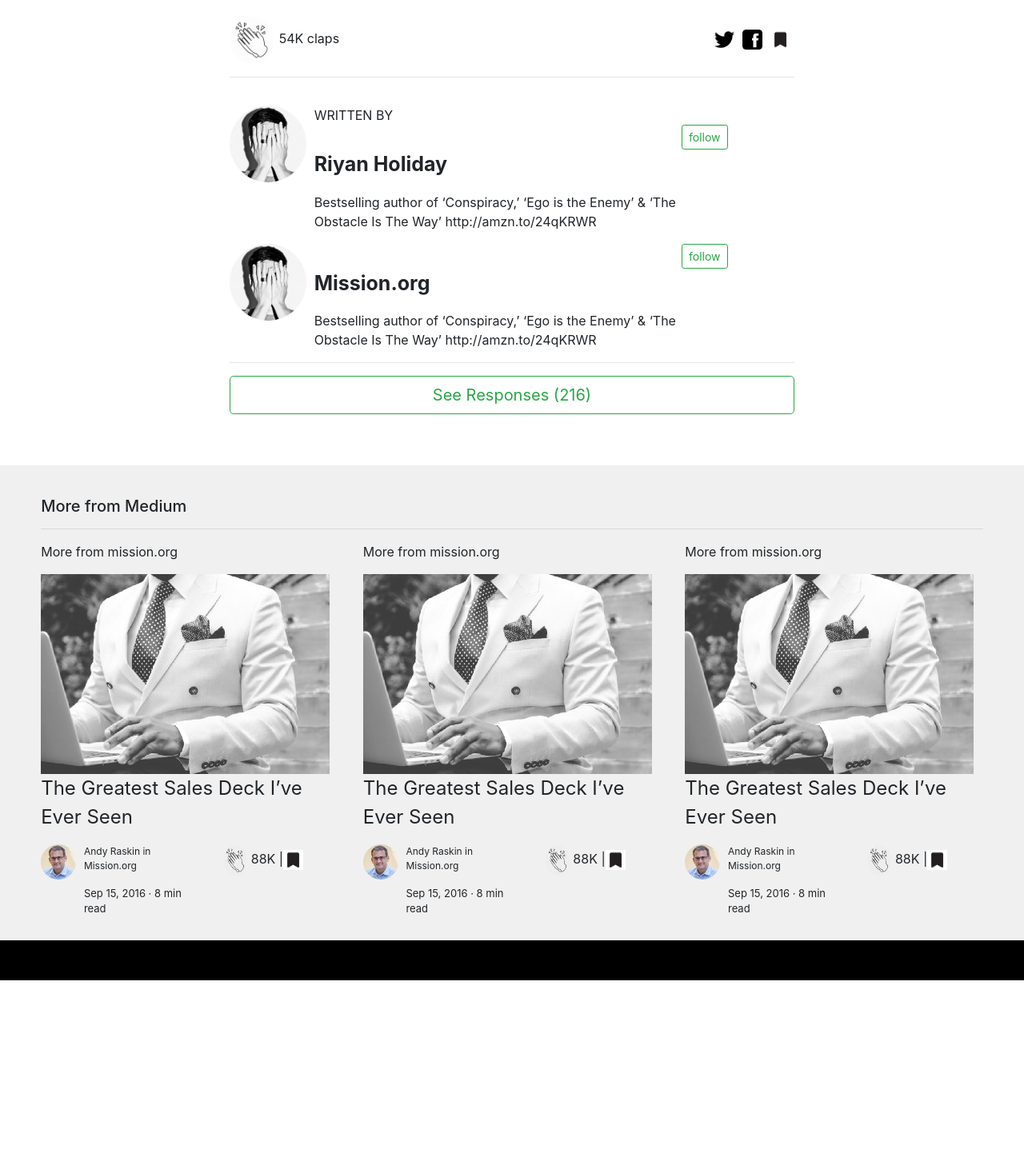
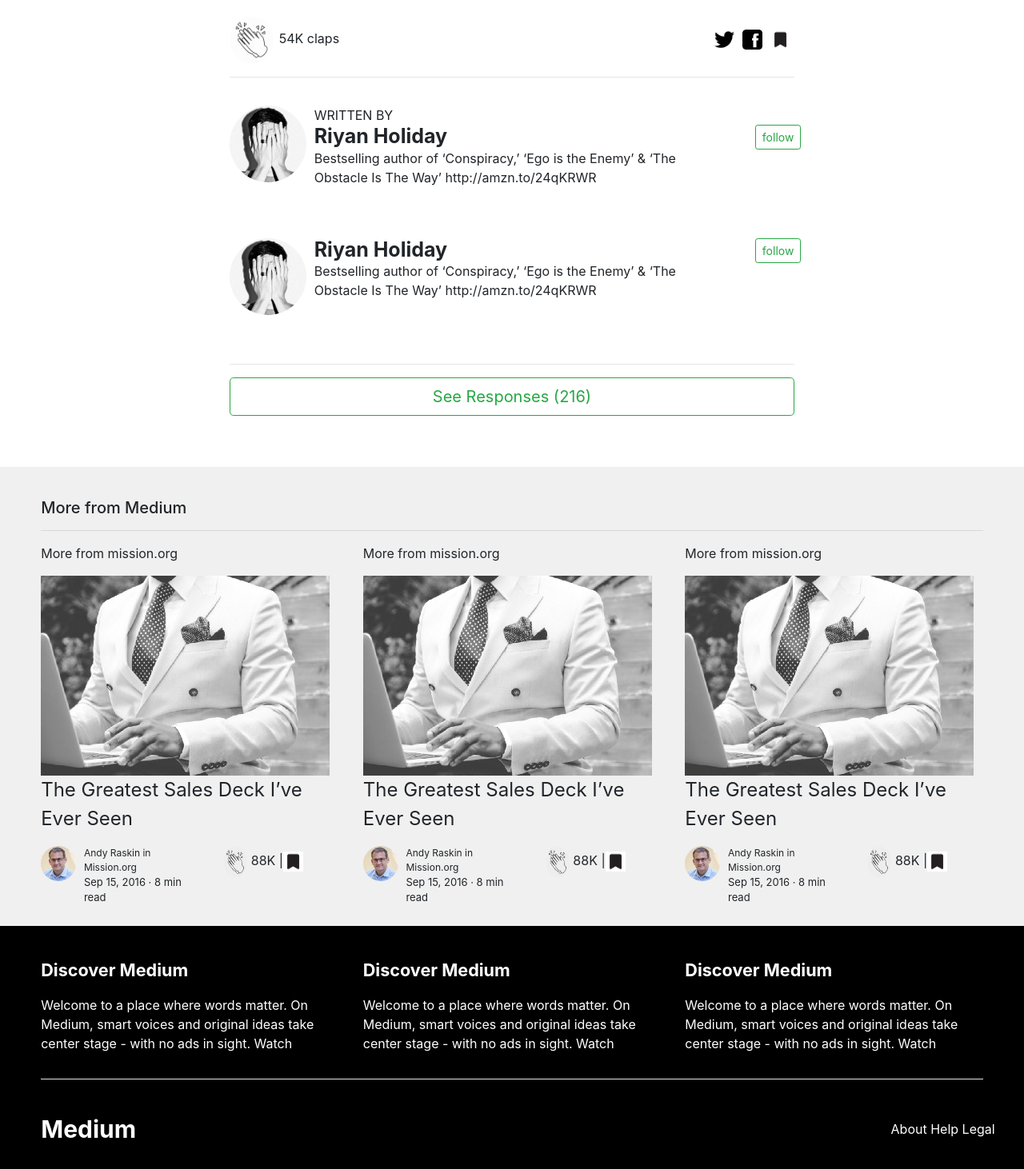
Before and after one commit to slamet-rahayu/dumbwaysdotid-Medium_slametrahayu_DW13AMC6V, a React (Create React App) app: page / in a window 1280 px wide. Shown: the part 3604-5066 px from the top of the page at 80% size. Before the commit the page ends 4830 px from the top, so only its background shows below. Built offline with nearby package versions, Linux system fonts and the light colour scheme.

Commit message:
6.Article-details

```diff
--- a/src/App.css
+++ b/src/App.css
@@ -167,13 +167,13 @@
   margin-top: 5%;
   background: #f0f0f0;
   width: 100%;
+  padding-bottom: 1%;
 }
 
 .footer-bottom {
   background: black;
-  margin-top: -0%;
+  margin-top: 0%;
   width: 100%;
-  height: 50px;
 }
 
 .footer-content {
@@ -182,3 +182,11 @@
   padding-bottom: 1%;
   padding-top: 3%;
 }
+
+.footer-content-bottom {
+  margin-left: 4%;
+  margin-right: 4%;
+  padding-bottom: 1%;
+  padding-top: 3%;
+  color: white;
+}
--- a/src/view/Article.js
+++ b/src/view/Article.js
@@ -162,17 +162,21 @@
         <img src={User} alt="user" style={{borderRadius:"100%",float:"left",display:"inline"}}></img>
         <div style={{marginLeft:"15%",marginRight:"20%"}}>
         WRITTEN BY
-        <Button type="button" variant="outline-success btn-sm" style={{marginLeft:"100%"}}>follow</Button>
-        <p style={{fontSize:"25px",fontWeight:"bold"}}>Riyan Holiday</p>
-        <p>Bestselling author of ‘Conspiracy,’ ‘Ego is the Enemy’ & ‘The Obstacle Is The Way’ http://amzn.to/24qKRWR</p>
+        <Button type="button" variant="outline-success btn-sm" style={{marginLeft:"120%",}}>follow</Button>
+        <profile >
+        <p style={{fontSize:"25px",fontWeight:"bold",marginTop:"-35px"}}>Riyan Holiday</p>
+        <p style={{marginTop:"-20px"}}>Bestselling author of ‘Conspiracy,’ ‘Ego is the Enemy’ & ‘The Obstacle Is The Way’ http://amzn.to/24qKRWR</p>
+        </profile>
         </div>
+        <br></br><br></br>
         <img src={User} alt="user" style={{borderRadius:"100%",float:"left",display:"inline"}}></img>
         <div style={{marginLeft:"15%",marginRight:"20%"}}>
 
-        <Button type="button" variant="outline-success btn-sm" style={{marginLeft:"100%"}}>follow</Button>
-        <p style={{fontSize:"25px",fontWeight:"bold"}}>Mission.org</p>
-        <p>Bestselling author of ‘Conspiracy,’ ‘Ego is the Enemy’ & ‘The Obstacle Is The Way’ http://amzn.to/24qKRWR</p>
+        <Button type="button" variant="outline-success btn-sm" style={{marginLeft:"120%"}}>follow</Button>
+        <p style={{fontSize:"25px",fontWeight:"bold",marginTop:"-35px"}}>Riyan Holiday</p>
+        <p style={{marginTop:"-20px"}}>Bestselling author of ‘Conspiracy,’ ‘Ego is the Enemy’ & ‘The Obstacle Is The Way’ http://amzn.to/24qKRWR</p>
         </div>
+        <br></br><br></br>
         <hr></hr>
         </div>
         <Button variant="outline-success btn-lg" style={{width:"100%"}}>See Responses (216)</Button>
@@ -195,8 +199,8 @@
         <img src={Andy} alt="andy" style={{borderRadius:"100%"}}></img>
         </Col>
         <Col style={{marginLeft:"-30%"}}>
-        <p style={{fontSize:"12px"}}>Andy Raskin in Mission.org</p>
-        <p style={{fontSize:"13px"}}>Sep 15, 2016 · 8 min read</p>
+        <p style={{fontSize:"12px",marginTop:"0",marginBottom:"0"}}>Andy Raskin in Mission.org</p>
+        <p style={{fontSize:"13px",marginTop:"0",marginBottom:"0"}}>Sep 15, 2016 · 8 min read</p>
         </Col>
         <Col style={{float:"right"}}>
         <img src={Claps} width="30px" height="40px" style={{borderRadius:"100%"}}></img> 88K |
@@ -213,8 +217,8 @@
         <img src={Andy} alt="andy" style={{borderRadius:"100%"}}></img>
         </Col>
         <Col style={{marginLeft:"-30%"}}>
-        <p style={{fontSize:"12px"}}>Andy Raskin in Mission.org</p>
-        <p style={{fontSize:"13px"}}>Sep 15, 2016 · 8 min read</p>
+        <p style={{fontSize:"12px",marginTop:"0",marginBottom:"0"}}>Andy Raskin in Mission.org</p>
+        <p style={{fontSize:"13px",marginTop:"0",marginBottom:"0"}}>Sep 15, 2016 · 8 min read</p>
         </Col>
         <Col style={{float:"right"}}>
         <img src={Claps} width="30px" height="40px" style={{borderRadius:"100%"}}></img> 88K |
@@ -231,8 +235,8 @@
         <img src={Andy} alt="andy" style={{borderRadius:"100%"}}></img>
         </Col>
         <Col style={{marginLeft:"-30%"}}>
-        <p style={{fontSize:"12px"}}>Andy Raskin in Mission.org</p>
-        <p style={{fontSize:"13px"}}>Sep 15, 2016 · 8 min read</p>
+        <p style={{fontSize:"12px",marginTop:"0",marginBottom:"0"}}>Andy Raskin in Mission.org</p>
+        <p style={{fontSize:"13px",marginTop:"0",marginBottom:"0"}}>Sep 15, 2016 · 8 min read</p>
         </Col>
         <Col style={{float:"right"}}>
         <img src={Claps} width="30px" height="40px" style={{borderRadius:"100%"}}></img> 88K |
@@ -244,6 +248,29 @@
 </div>
 </div>
 <div className="footer-bottom">
+<div className="footer-content-bottom">
+    <Row>
+        <Col>
+        <p style={{fontSize:"21.6px",fontWeight:"bold"}}>Discover Medium</p>
+        <p>Welcome to a place where words matter. On Medium, smart voices and original ideas take center stage - with no ads in sight. Watch</p>
+        </Col>
+        <Col>
+        <p style={{fontSize:"21.6px",fontWeight:"bold"}}>Discover Medium</p>
+        <p>Welcome to a place where words matter. On Medium, smart voices and original ideas take center stage - with no ads in sight. Watch</p>
+        </Col>
+        <Col>
+        <p style={{fontSize:"21.6px",fontWeight:"bold"}}>Discover Medium</p>
+        <p>Welcome to a place where words matter. On Medium, smart voices and original ideas take center stage - with no ads in sight. Watch</p>
+        </Col>
+    </Row>
+<hr color="white"></hr>
+<br></br>
+<div style={{width:"100%"}}>
+<p style={{fontWeight:"bold",fontSize:"30px"}}>Medium</p>
+<text style={{textAlign:"right",marginLeft:"83%",marginTop:"-4%",position:"absolute"}}>About Help Legal</text>
+</div>
+
+</div>
 
 </div>
 </div>
```
